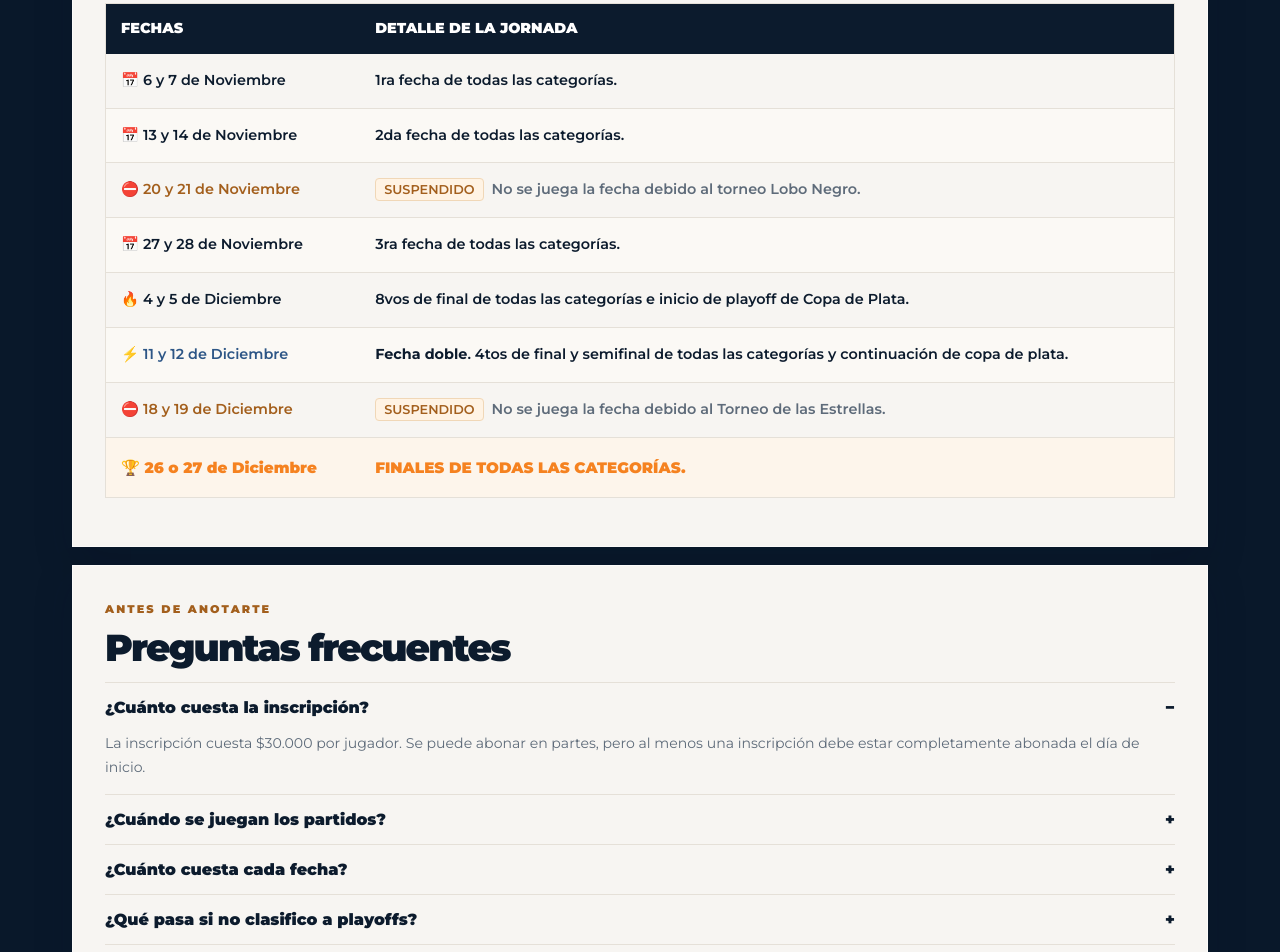
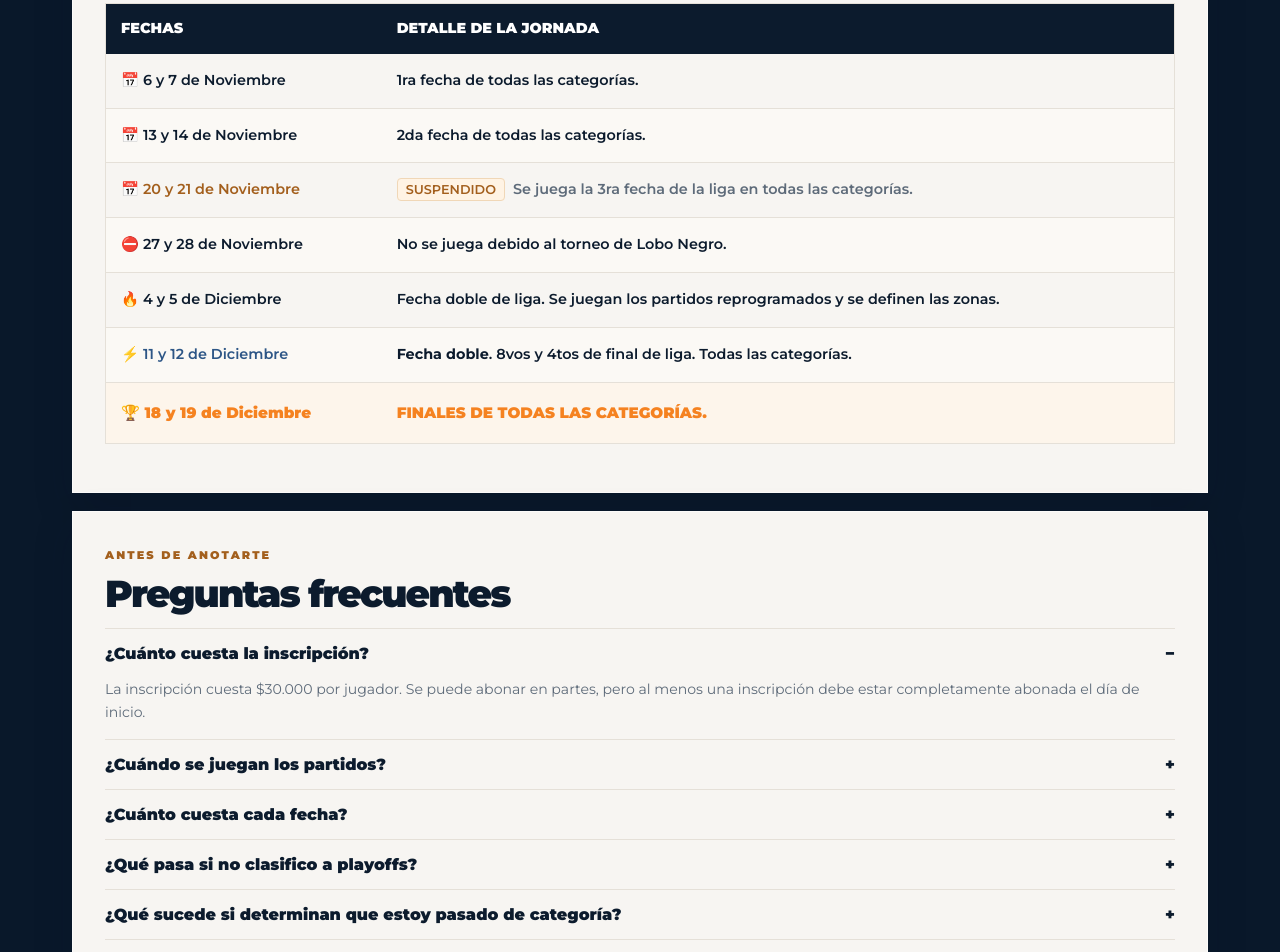
Before and after one commit to academiaroyalclub/academia, a plain HTML site: page liga.html in a window 1280 px wide. Shown: the part 2146-3098 px from the top of the page. Drawn offline with nearby package versions, Linux system fonts and the light colour scheme.

Commit message:
Update match dates and statuses in liga.html

```diff
--- a/liga.html
+++ b/liga.html
@@ -175,27 +175,23 @@
                 <td style="padding: 14px 15px; border-bottom: 1px solid #e5e0d8;">2da fecha de todas las categorías.</td>
               </tr>
               <tr>
-                <td style="padding: 14px 15px; border-bottom: 1px solid #e5e0d8; white-space: nowrap; color: #a35f1d;">⛔ 20 y 21 de Noviembre</td>
-                <td style="padding: 14px 15px; border-bottom: 1px solid #e5e0d8; color: var(--muted);"><span style="background: #fff3e4; padding: 3px 8px; border-radius: 4px; font-size: 0.8rem; margin-right: 8px; color: #a35f1d; border: 1px solid #f0d7b7;">SUSPENDIDO</span>No se juega la fecha debido al torneo Lobo Negro.</td>
+                <td style="padding: 14px 15px; border-bottom: 1px solid #e5e0d8; white-space: nowrap; color: #a35f1d;">📅 20 y 21 de Noviembre</td>
+                <td style="padding: 14px 15px; border-bottom: 1px solid #e5e0d8; color: var(--muted);"><span style="background: #fff3e4; padding: 3px 8px; border-radius: 4px; font-size: 0.8rem; margin-right: 8px; color: #a35f1d; border: 1px solid #f0d7b7;">SUSPENDIDO</span>Se juega la 3ra fecha de la liga en todas las categorías.</td>
               </tr>
               <tr style="background: #fbf9f5;">
-                <td style="padding: 14px 15px; border-bottom: 1px solid #e5e0d8; white-space: nowrap;">📅 27 y 28 de Noviembre</td>
-                <td style="padding: 14px 15px; border-bottom: 1px solid #e5e0d8;">3ra fecha de todas las categorías.</td>
+                <td style="padding: 14px 15px; border-bottom: 1px solid #e5e0d8; white-space: nowrap;">⛔ 27 y 28 de Noviembre</td>
+                <td style="padding: 14px 15px; border-bottom: 1px solid #e5e0d8;">No se juega debido al torneo de Lobo Negro.</td>
               </tr>
               <tr>
                 <td style="padding: 14px 15px; border-bottom: 1px solid #e5e0d8; white-space: nowrap;">🔥 4 y 5 de Diciembre</td>
-                <td style="padding: 14px 15px; border-bottom: 1px solid #e5e0d8;">8vos de final de todas las categorías e inicio de playoff de Copa de Plata.</td>
+                <td style="padding: 14px 15px; border-bottom: 1px solid #e5e0d8;">Fecha doble de liga. Se juegan los partidos reprogramados y se definen las zonas.</td>
               </tr>
               <tr style="background: #fbf9f5;">
                 <td style="padding: 14px 15px; border-bottom: 1px solid #e5e0d8; white-space: nowrap; color: var(--blue2);">⚡ 11 y 12 de Diciembre</td>
-                <td style="padding: 14px 15px; border-bottom: 1px solid #e5e0d8;"><strong>Fecha doble</strong>. 4tos de final y semifinal de todas las categorías y continuación de copa de plata.</td>
-              </tr>
-              <tr>
-                <td style="padding: 14px 15px; border-bottom: 1px solid #e5e0d8; white-space: nowrap; color: #a35f1d;">⛔ 18 y 19 de Diciembre</td>
-                <td style="padding: 14px 15px; border-bottom: 1px solid #e5e0d8; color: var(--muted);"><span style="background: #fff3e4; padding: 3px 8px; border-radius: 4px; font-size: 0.8rem; margin-right: 8px; color: #a35f1d; border: 1px solid #f0d7b7;">SUSPENDIDO</span>No se juega la fecha debido al Torneo de las Estrellas.</td>
+                <td style="padding: 14px 15px; border-bottom: 1px solid #e5e0d8;"><strong>Fecha doble</strong>. 8vos y 4tos de final de liga. Todas las categorías. </td>
               </tr>
               <tr style="background: #fdf5eb;">
-                <td style="padding: 16px 15px; white-space: nowrap; color: var(--orange); font-weight: 900; font-size: 0.95rem;">🏆 26 o 27 de Diciembre</td>
+                <td style="padding: 16px 15px; white-space: nowrap; color: var(--orange); font-weight: 900; font-size: 0.95rem;">🏆 18 y 19 de Diciembre</td>
                 <td style="padding: 16px 15px; color: var(--orange); font-weight: 900; font-size: 0.95rem;">FINALES DE TODAS LAS CATEGORÍAS.</td>
               </tr>
             </tbody>
```
